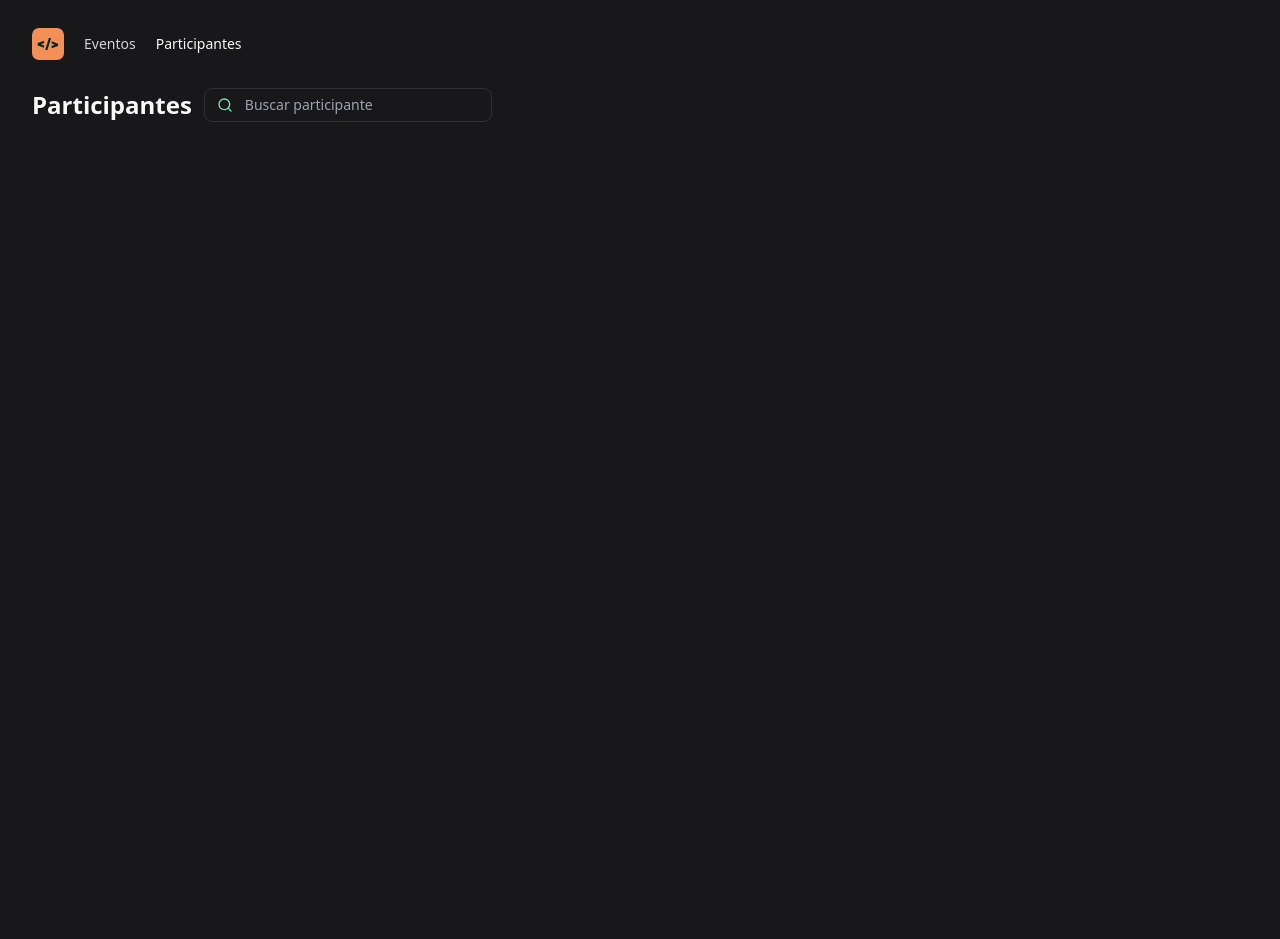
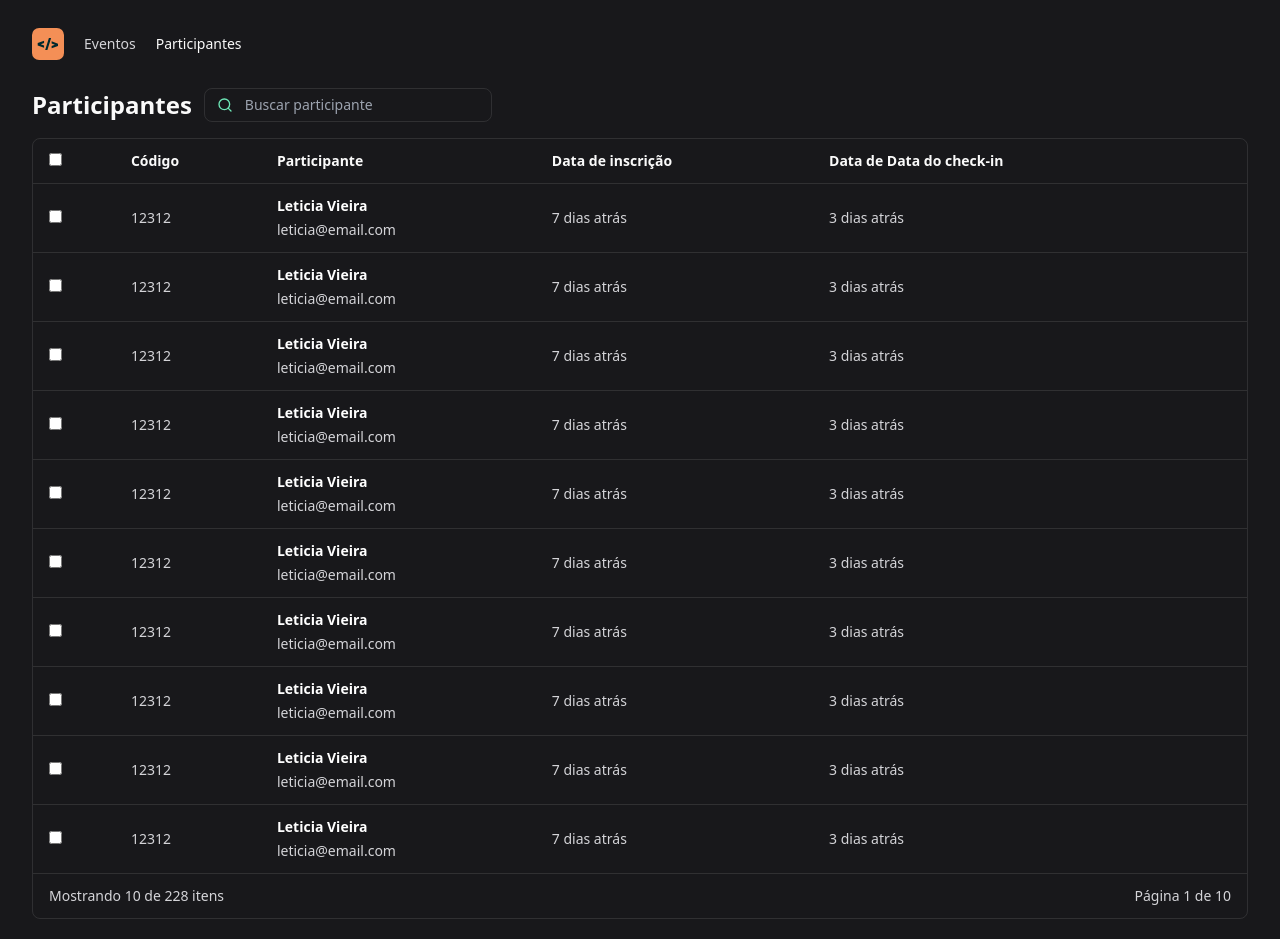
Before and after one commit to leticiabytes/pass-in-web, a React (Vite) app: page / in a window 1280 px wide. Before the commit the page ends 800 px from the top, so only its background shows below. Built offline with nearby package versions, Linux system fonts and the light colour scheme.

Commit message:
feat: create table
Signed-off-by: Letícia Vieira <lvieira268@gmail.com>

```diff
--- a/src/components/attendee-list.tsx
+++ b/src/components/attendee-list.tsx
@@ -1,6 +1,7 @@
 import { Search } from "lucide-react";
 export function AttendeeList() {
   return (
+    <div className="flex flex-col gap-4">
       <div className="flex gap-3 items-center">
         <div className="text-2xl font-bold">Participantes</div>
         <div className="px-3 py-1.5 border border-white/10 rounded-lg text-sm w-72 flex items-center gap-3">
@@ -12,5 +13,69 @@ export function AttendeeList() {
           />
         </div>
       </div>
+
+      <div className=" border border-white/10 rounded-lg">
+        <table className="w-full">
+          <thead>
+            <tr className="border-b border-white/10">
+              <th className="py-3 px-4 text-sm font-semibold text-left">
+                <input type="checkbox" />
+              </th>
+              <th className="py-3 px-4 text-sm font-semibold text-left">
+                Código
+              </th>
+              <th className="py-3 px-4 text-sm font-semibold text-left">
+                Participante
+              </th>
+              <th className="py-3 px-4 text-sm font-semibold text-left">
+                Data de inscrição
+              </th>
+              <th className="py-3 px-4 text-sm font-semibold text-left">
+                Data de Data do check-in
+              </th>
+              <th className="py-3 px-4 text-sm font-semibold text-left"></th>
+            </tr>
+          </thead>
+          <tbody>
+            {Array.from({ length: 10 }).map(() => {
+              return (
+                <tr className="border-b border-white/10" key={Math.random()}>
+                  <td className="py-3 px-4 text-sm text-zinc-300">
+                    <input type="checkbox" />
+                  </td>
+                  <td className="py-3 px-4 text-sm text-zinc-300">12312</td>
+                  <td className="py-3 px-4 text-sm text-zinc-300">
+                    <div className="flex flex-col gap-1">
+                      <span className="font-semibold text-white">
+                        Leticia Vieira
+                      </span>
+                      <span>leticia@email.com</span>
+                    </div>
+                  </td>
+                  <td className="py-3 px-4 text-sm text-zinc-300">
+                    7 dias atrás
+                  </td>
+                  <td className="py-3 px-4 text-sm text-zinc-300">
+                    3 dias atrás
+                  </td>
+                  <td className="py-3 px-4 text-sm text-zinc-300"></td>
+                </tr>
+              );
+            })}
+          </tbody>
+          <tfoot>
+            <td className="py-3 px-4 text-sm text-zinc-300" colSpan={3}>
+              Mostrando 10 de 228 itens
+            </td>
+            <td
+              className="py-3 px-4 text-sm text-zinc-300 text-right"
+              colSpan={3}
+            >
+              Página 1 de 10
+            </td>
+          </tfoot>
+        </table>
+      </div>
+    </div>
   );
 }
```
Lines whose indentation alone changed are shown as unchanged.
